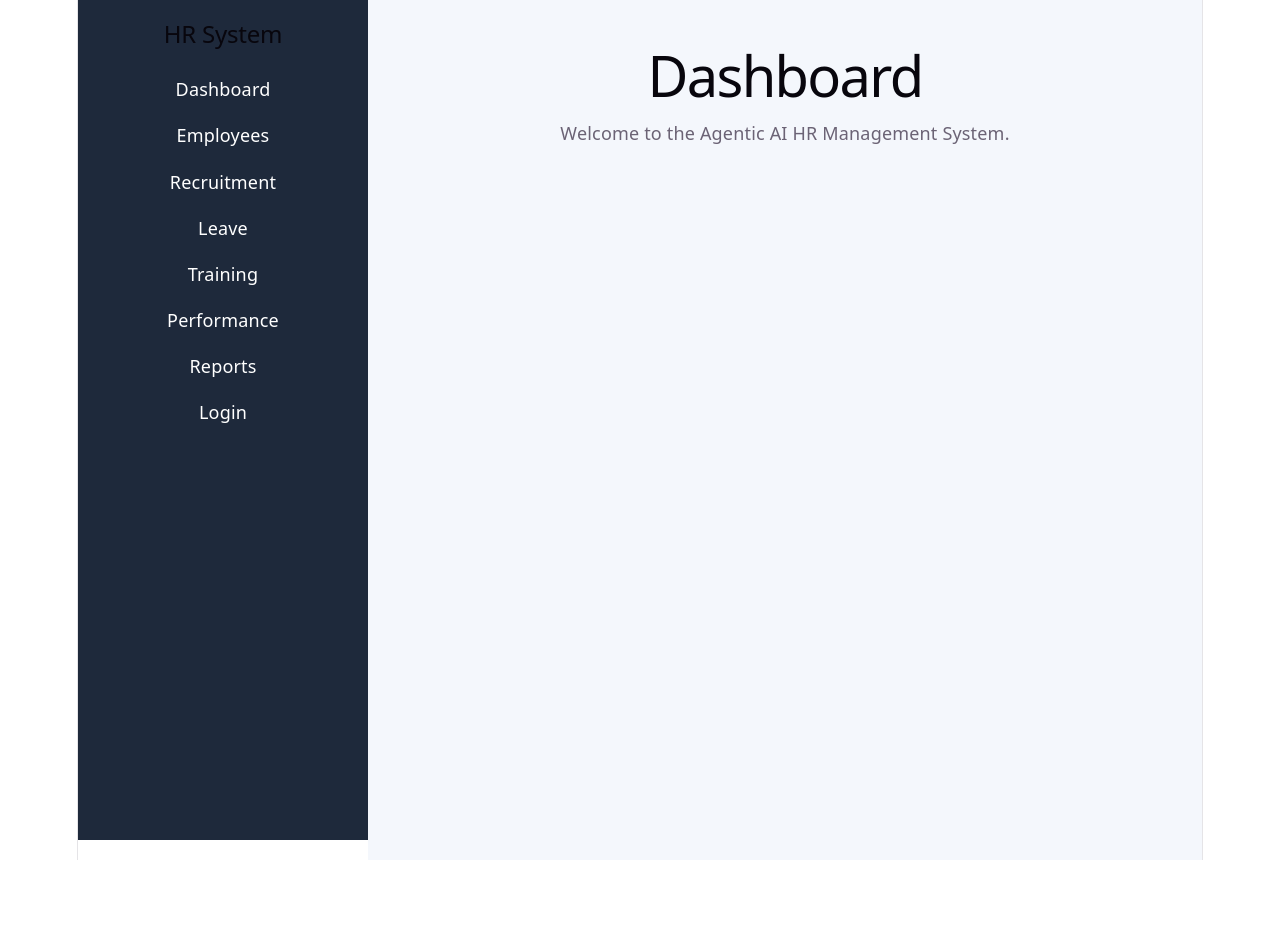
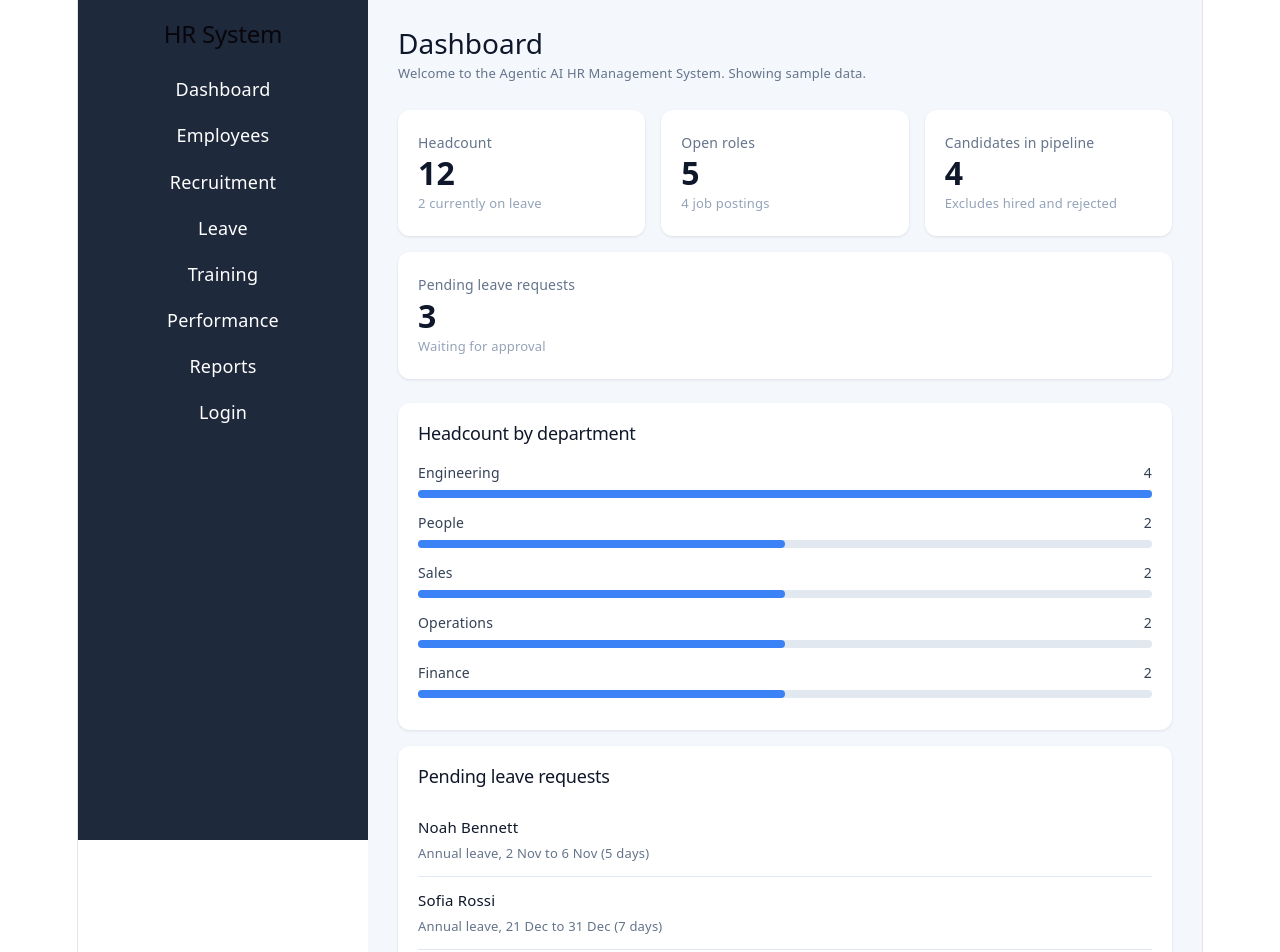
Before and after one commit to cwjq1996-bit/hr-nexus-ai, a React (Vite) app in the folder frontend/: page / in a window 1280 px wide. Shown: the top 952 px of the page. Before the commit the page ends 860 px from the top, so only its background shows below. Built offline with nearby package versions, Linux system fonts and the light colour scheme.

Commit message:
feat: build Dashboard page with summary cards, headcount and activity

```diff
--- a/frontend/src/pages/Dashboard.tsx
+++ b/frontend/src/pages/Dashboard.tsx
@@ -1,10 +1,186 @@
 import MainLayout from "../layouts/MainLayout";
+import StatCard from "../components/StatCard";
+import {
+  candidates,
+  departments,
+  employees,
+  jobOpenings,
+  leaveRequests,
+  recentActivity,
+} from "../data/mockData";
+
+const panelStyle = {
+  flex: "1 1 360px",
+  backgroundColor: "white",
+  borderRadius: "12px",
+  padding: "20px",
+  boxShadow: "0 1px 3px rgba(15, 23, 42, 0.1)",
+  textAlign: "left",
+} as const;
+
+const panelTitleStyle = {
+  fontSize: "18px",
+  margin: "0 0 16px",
+  color: "#0f172a",
+} as const;
+
+const mutedStyle = { fontSize: "13px", color: "#64748b" } as const;
+
+function formatDate(iso: string) {
+  return new Date(iso).toLocaleDateString("en-GB", {
+    day: "numeric",
+    month: "short",
+    timeZone: "UTC",
+  });
+}
 
 function Dashboard() {
+  const employeeById = new Map(employees.map((e) => [e.id, e] as const));
+
+  const openRoleCount = jobOpenings.reduce((sum, job) => sum + job.openings, 0);
+  const activeCandidates = candidates.filter(
+    (c) => c.stage !== "Hired" && c.stage !== "Rejected",
+  );
+  const pendingLeave = leaveRequests.filter((r) => r.status === "Pending");
+
+  const headcountByDepartment = departments.map((department) => ({
+    department,
+    count: employees.filter((e) => e.department === department).length,
+  }));
+  const largestDepartment = Math.max(
+    ...headcountByDepartment.map((d) => d.count),
+    1,
+  );
+
   return (
     <MainLayout>
-      <h1>Dashboard</h1>
-      <p>Welcome to the Agentic AI HR Management System.</p>
+      <div style={{ textAlign: "left" }}>
+        <h1
+          style={{
+            fontSize: "28px",
+            letterSpacing: "normal",
+            margin: "0 0 4px",
+            color: "#0f172a",
+          }}
+        >
+          Dashboard
+        </h1>
+        <p style={{ ...mutedStyle, marginBottom: "24px" }}>
+          Welcome to the Agentic AI HR Management System. Showing sample data.
+        </p>
+
+        <div
+          style={{
+            display: "flex",
+            flexWrap: "wrap",
+            gap: "16px",
+            marginBottom: "24px",
+          }}
+        >
+          <StatCard
+            label="Headcount"
+            value={employees.length}
+            hint={`${employees.filter((e) => e.status === "On leave").length} currently on leave`}
+          />
+          <StatCard
+            label="Open roles"
+            value={openRoleCount}
+            hint={`${jobOpenings.length} job postings`}
+          />
+          <StatCard
+            label="Candidates in pipeline"
+            value={activeCandidates.length}
+            hint="Excludes hired and rejected"
+          />
+          <StatCard
+            label="Pending leave requests"
+            value={pendingLeave.length}
+            hint="Waiting for approval"
+          />
+        </div>
+
+        <div style={{ display: "flex", flexWrap: "wrap", gap: "16px" }}>
+          <section style={panelStyle}>
+            <h2 style={panelTitleStyle}>Headcount by department</h2>
+            {headcountByDepartment.map(({ department, count }) => (
+              <div key={department} style={{ marginBottom: "12px" }}>
+                <div
+                  style={{
+                    display: "flex",
+                    justifyContent: "space-between",
+                    fontSize: "14px",
+                    color: "#334155",
+                    marginBottom: "4px",
+                  }}
+                >
+                  <span>{department}</span>
+                  <span>{count}</span>
+                </div>
+                <div
+                  style={{
+                    height: "8px",
+                    borderRadius: "4px",
+                    backgroundColor: "#e2e8f0",
+                  }}
+                >
+                  <div
+                    style={{
+                      height: "100%",
+                      width: `${(count / largestDepartment) * 100}%`,
+                      borderRadius: "4px",
+                      backgroundColor: "#3b82f6",
+                    }}
+                  />
+                </div>
+              </div>
+            ))}
+          </section>
+
+          <section style={panelStyle}>
+            <h2 style={panelTitleStyle}>Pending leave requests</h2>
+            {pendingLeave.length === 0 ? (
+              <p style={mutedStyle}>Nothing waiting for approval.</p>
+            ) : (
+              pendingLeave.map((request) => (
+                <div
+                  key={request.id}
+                  style={{
+                    padding: "10px 0",
+                    borderBottom: "1px solid #e2e8f0",
+                  }}
+                >
+                  <div style={{ fontSize: "15px", color: "#0f172a" }}>
+                    {employeeById.get(request.employeeId)?.name ?? "Unknown"}
+                  </div>
+                  <div style={mutedStyle}>
+                    {request.type} leave, {formatDate(request.startDate)} to{" "}
+                    {formatDate(request.endDate)} ({request.days}{" "}
+                    {request.days === 1 ? "day" : "days"})
+                  </div>
+                </div>
+              ))
+            )}
+          </section>
+
+          <section style={panelStyle}>
+            <h2 style={panelTitleStyle}>Recent activity</h2>
+            {recentActivity.map((item) => (
+              <div
+                key={item.id}
+                style={{
+                  padding: "10px 0",
+                  borderBottom: "1px solid #e2e8f0",
+                }}
+              >
+                <div style={{ fontSize: "15px", color: "#0f172a" }}>
+                  {item.message}
+                </div>
+                <div style={mutedStyle}>{formatDate(item.date)}</div>
+              </div>
+            ))}
+          </section>
+        </div>
+      </div>
     </MainLayout>
   );
 }
```
